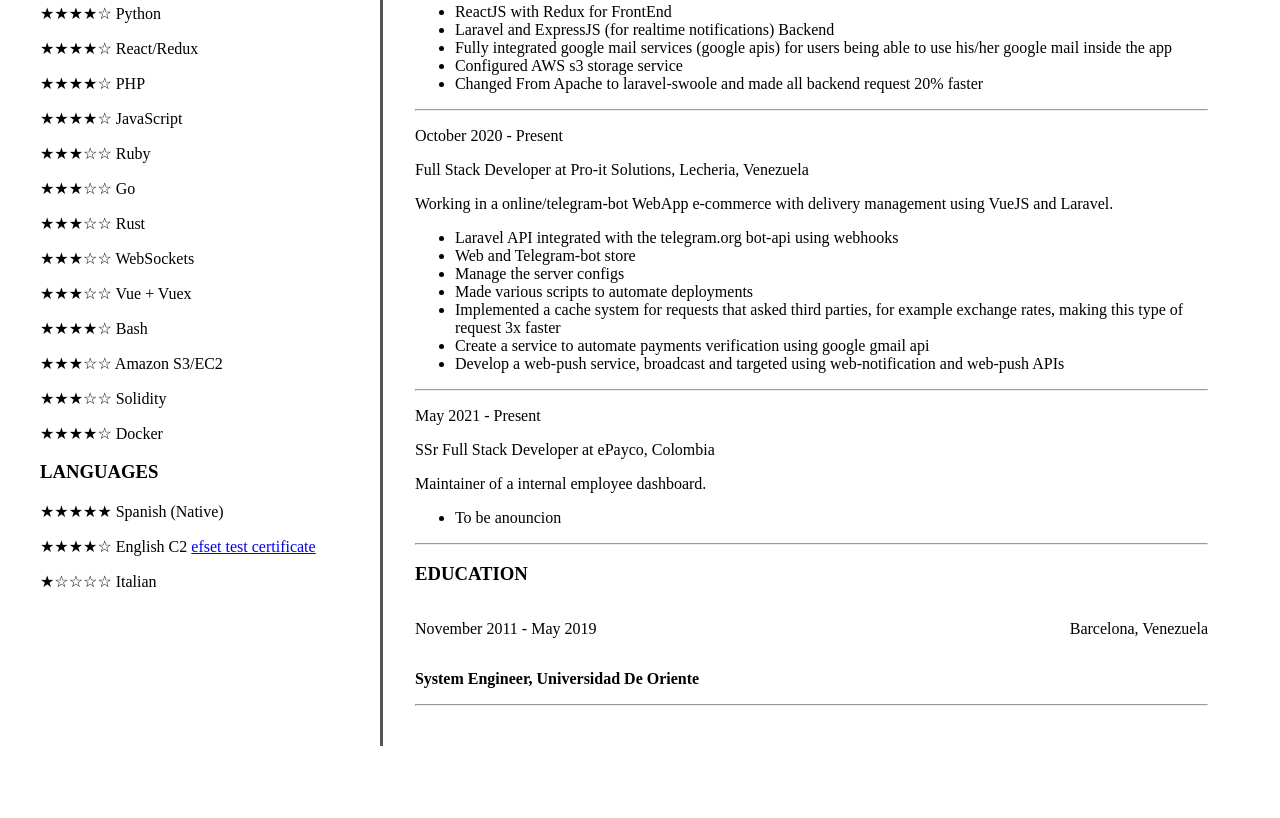
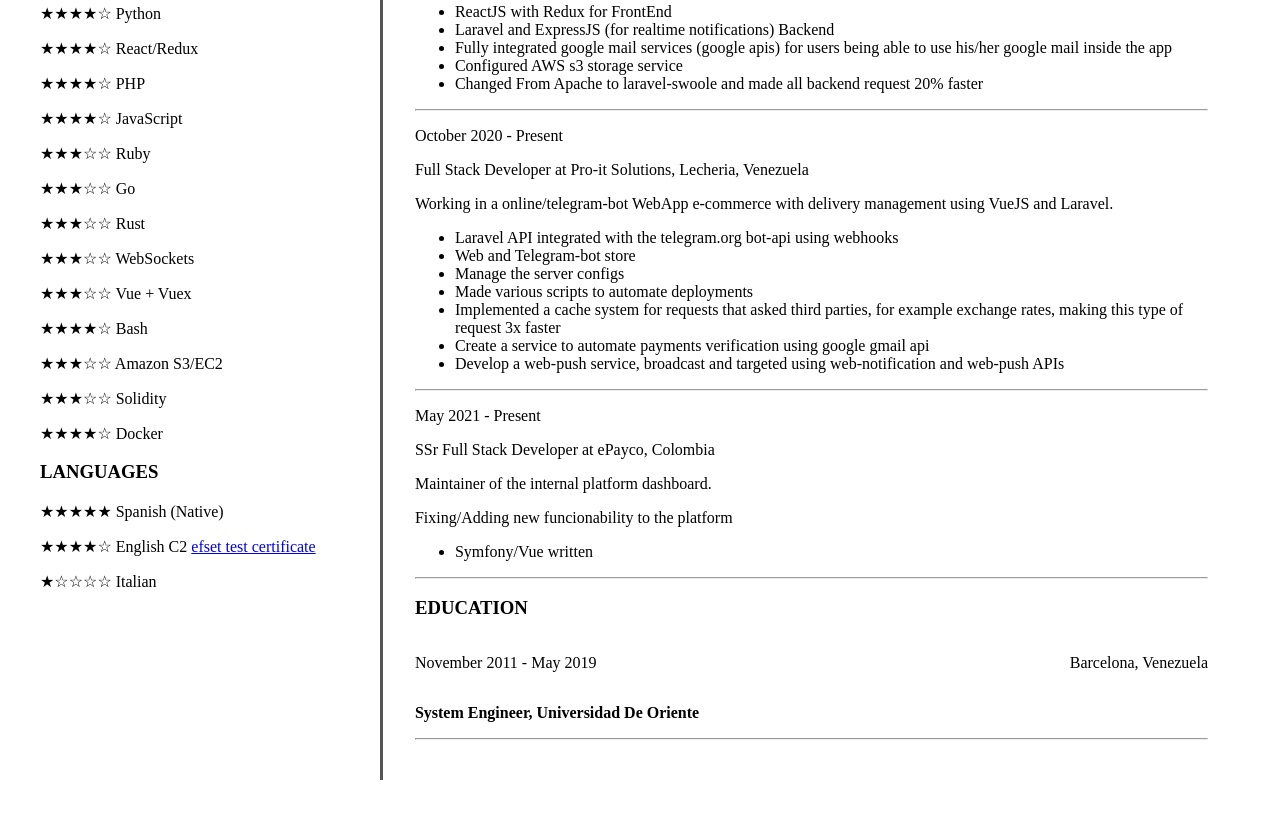
Before and after one commit to Antuan01/simple-cv, a plain HTML site: page index.html in a window 1280 px wide. Shown: the part 766-1584 px from the top of the page. Before the commit the page ends 1552 px from the top, so only its background shows below. Drawn offline with Linux system fonts and the light colour scheme; a script that the page names is missing.

Commit message:
idk what im doing

```diff
--- a/index.html
+++ b/index.html
@@ -125,10 +125,11 @@
 
             <p> May 2021 - Present <p>
             <p> SSr Full Stack Developer at ePayco, Colombia </p>
-            <p>  Maintainer of a internal employee dashboard. </p>
+            <p>  Maintainer of the internal platform dashboard. </p>
+            <p> Fixing/Adding new funcionability to the platform </p>
 
             <ul>
-                <li> To be anouncion </li>
+                <li> Symfony/Vue written </li>
             </ul>
 
 
```
